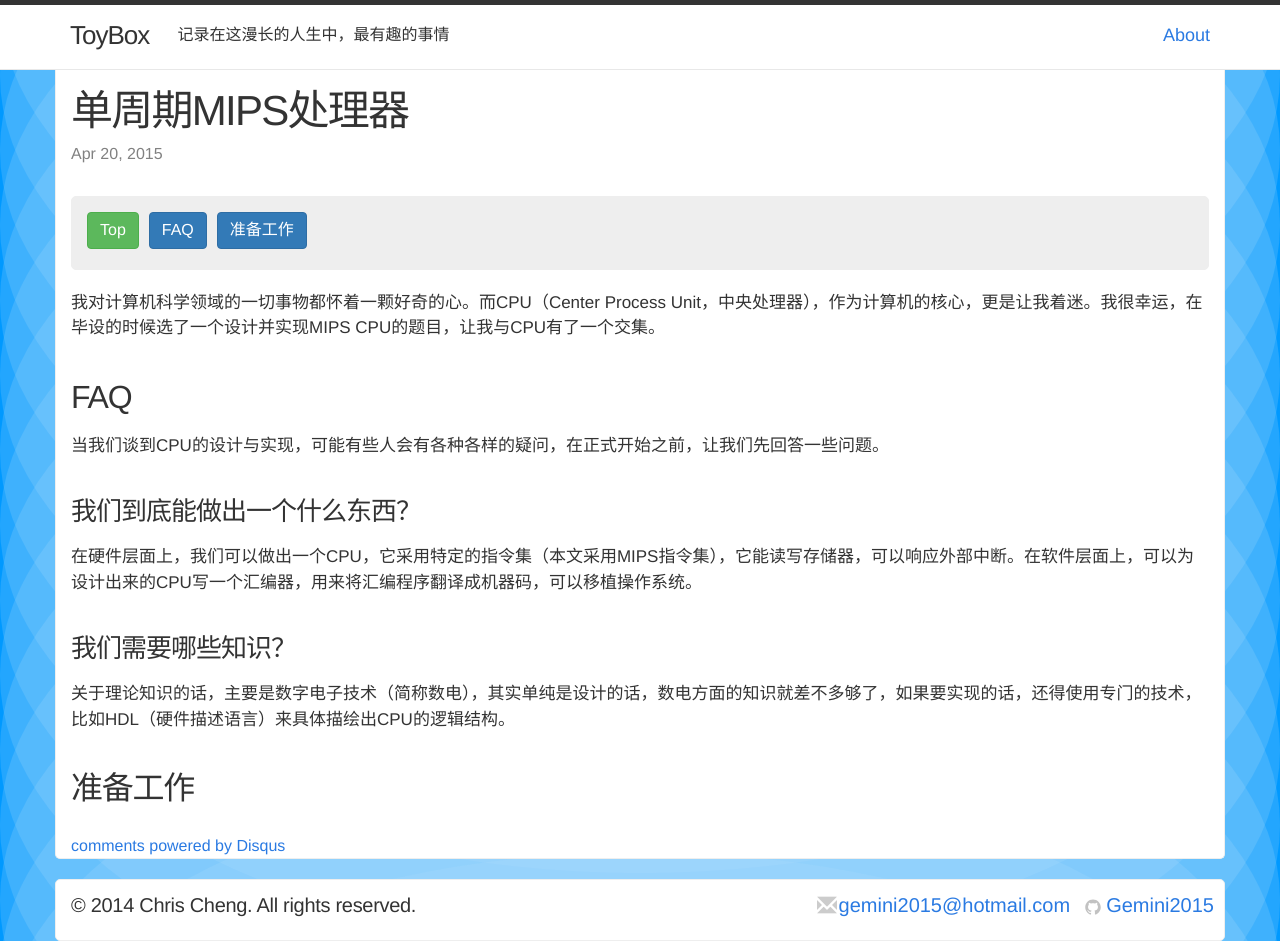
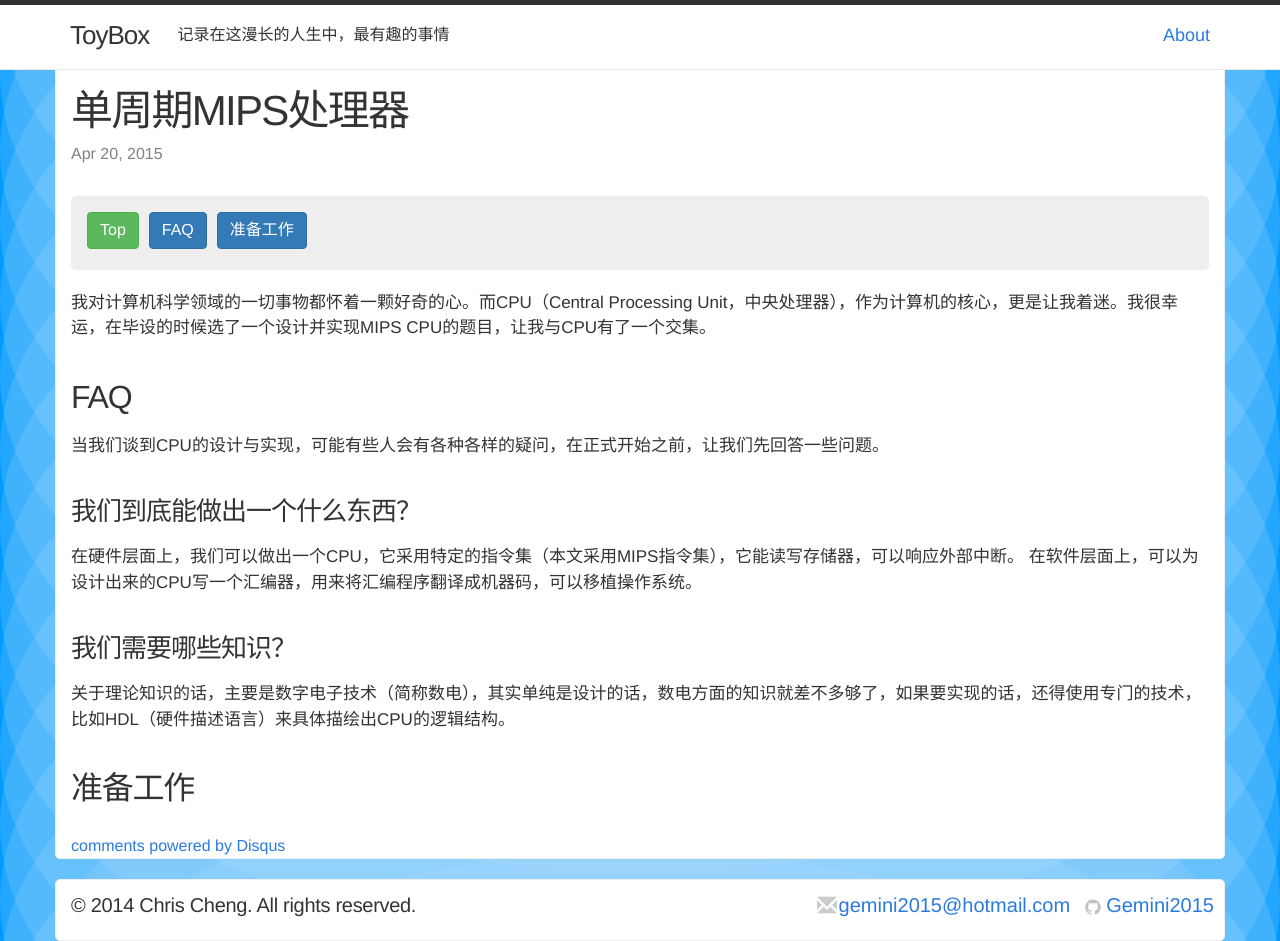
Before and after one commit to Gemini2015/gemini2015.github.io, a Jekyll site: the page built from _posts/2015-04-20-single-cycle-processor.markdown, in a window 1280 px wide. Built offline with Jekyll 4.4.1, drawn with Linux system fonts in a browser that asks for light colours; nearby versions of some CDN libraries; comment, search, counter and statistics services are not loaded; a style sheet for code colours, icons or effects is not loaded.

Commit message:
update cpu

```diff
--- a/_posts/2015-04-20-single-cycle-processor.markdown
+++ b/_posts/2015-04-20-single-cycle-processor.markdown
@@ -8,17 +8,17 @@ codelang: verilog
 ---
 
 
-我对计算机科学领域的一切事物都怀着一颗好奇的心。而CPU（Center Process Unit，中央处理器），作为计算机的核心，更是让我着迷。我很幸运，在毕设的时候选了一个设计并实现MIPS CPU的题目，让我与CPU有了一个交集。
+我对计算机科学领域的一切事物都怀着一颗好奇的心。而CPU（Central Processing Unit，中央处理器），作为计算机的核心，更是让我着迷。我很幸运，在毕设的时候选了一个设计并实现MIPS CPU的题目，让我与CPU有了一个交集。
 
 ## FAQ
 当我们谈到CPU的设计与实现，可能有些人会有各种各样的疑问，在正式开始之前，让我们先回答一些问题。
 
 ### 我们到底能做出一个什么东西？
-在硬件层面上，我们可以做出一个CPU，它采用特定的指令集（本文采用MIPS指令集），它能读写存储器，可以响应外部中断。在软件层面上，可以为设计出来的CPU写一个汇编器，用来将汇编程序翻译成机器码，可以移植操作系统。
+在硬件层面上，我们可以做出一个CPU，它采用特定的指令集（本文采用MIPS指令集），它能读写存储器，可以响应外部中断。
+在软件层面上，可以为设计出来的CPU写一个汇编器，用来将汇编程序翻译成机器码，可以移植操作系统。
 
 ### 我们需要哪些知识？
 关于理论知识的话，主要是数字电子技术（简称数电），其实单纯是设计的话，数电方面的知识就差不多够了，如果要实现的话，还得使用专门的技术，比如HDL（硬件描述语言）来具体描绘出CPU的逻辑结构。
 
-
 准备工作
 --
```
